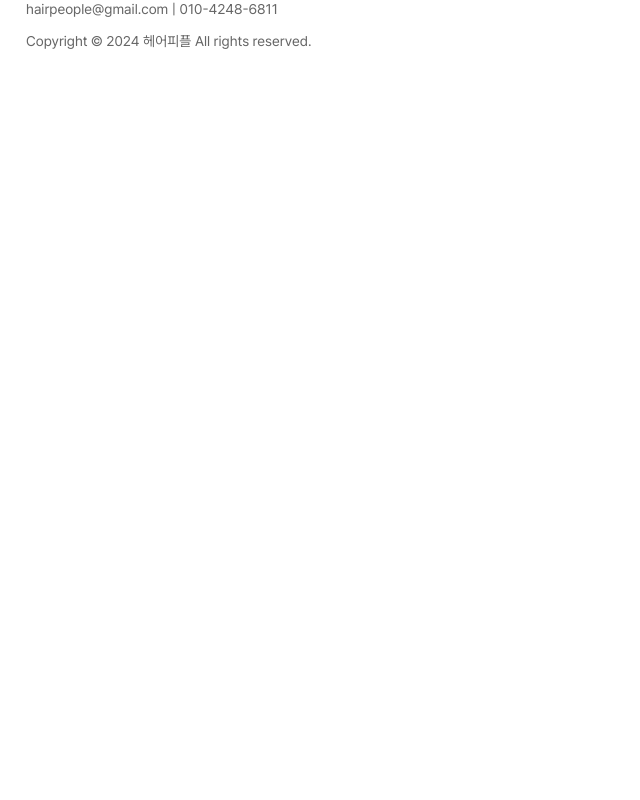
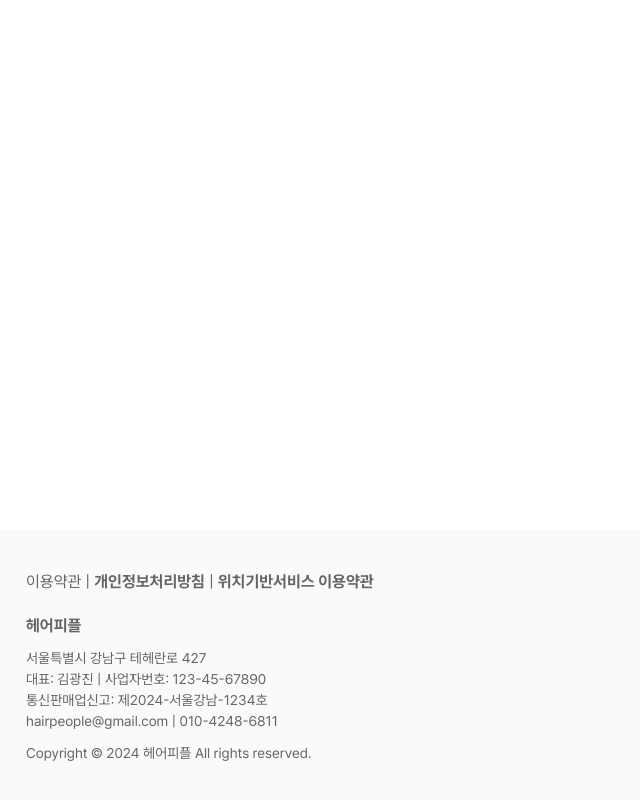
Before and after one commit to heygwangjin/hirehair, a SvelteKit app: page / in a window 1280 px wide. Shown: the part 270-1070 px from the top of the page, without its empty margins (0-640 px from the left). Before the commit the page ends 800 px from the top, so only its background shows below. Built offline with nearby package versions, Linux system fonts and the light colour scheme; no server answers.

Commit message:
style: fix layout broken
* fix: fix layout issue (footer)

* refactor: move footer to layout

```diff
--- a/src/lib/components/Shell.svelte
+++ b/src/lib/components/Shell.svelte
@@ -9,11 +9,13 @@ The main shell of the application. It provides a slot for the top navigation, th
 	let {
 		nav_visible = true,
 		top_nav,
-		children
+		children,
+		footer
 	}: {
 		nav_visible?: boolean;
 		top_nav?: Snippet;
 		children?: Snippet;
+		footer?: Snippet;
 	} = $props();
 </script>
 
@@ -27,13 +29,15 @@ The main shell of the application. It provides a slot for the top navigation, th
 	{@render children?.()}
 </main>
 
+{@render footer?.()}
+
 <style>
 	main {
 		position: relative;
 		margin: 0 auto;
 		padding: var(--hp-page-padding-block) var(--hp-page-padding-side);
 		height: 100%;
+		min-height: fit-content; /* Prevents the footer from sticking to the bottom */
 		max-width: var(--hp-page-max-width);
-		margin: 0 auto;
 	}
 </style>
--- a/src/lib/styles/tokens/dimensions.css
+++ b/src/lib/styles/tokens/dimensions.css
@@ -6,6 +6,10 @@
 	--hp-border-radius: 0.5rem;
 	--hp-border-radius-inner: 0.25rem;
 	--hp-page-max-width: 126rem;
-	--hp-page-content-width: 76rem;
+	--hp-footer-padding-block: 2rem;
 	--hp-banner-height: 0px;
+
+	@media screen and (min-width: 1024px) {
+		--hp-footer-padding-block: 4rem;
+	}
 }
--- a/src/routes/+layout.svelte
+++ b/src/routes/+layout.svelte
@@ -2,6 +2,7 @@
 	import '$lib/styles/index.css';
 	import Shell from '$lib/components/Shell.svelte';
 	import Nav from '$lib/nav/Nav.svelte';
+	import Footer from './_home/Footer.svelte';
 
 	let { data, children: layout_children } = $props();
 </script>
@@ -21,4 +22,8 @@
 	{#snippet children()}
 		{@render layout_children()}
 	{/snippet}
+
+	{#snippet footer()}
+		<Footer />
+	{/snippet}
 </Shell>
--- a/src/routes/+page.svelte
+++ b/src/routes/+page.svelte
@@ -1,7 +1,3 @@
-<script lang="ts">
-	import Footer from './_home/Footer.svelte';
-</script>
-
 <svelte:head>
 	<title>헤어피플 | 미용사 구인 구직 사이트</title>
 
@@ -13,5 +9,4 @@
 
 <div>
 	<h1 class="visually-hidden">헤어피플</h1>
-	<Footer />
 </div>
--- a/src/routes/_home/Footer.svelte
+++ b/src/routes/_home/Footer.svelte
@@ -1,8 +1,5 @@
-<script lang="ts">
-	import Section from '$lib/components/Section.svelte';
-</script>
-
-<Section>
+<footer>
+	<div class="inner">
 		<div class="policy">
 			<a href="/policy/tos">이용약관</a>
 			<span>|</span>
@@ -31,9 +28,14 @@
 			</div>
 			<span class="copyright">Copyright © 2024 헤어피플 All rights reserved.</span>
 		</address>
-</Section>
+	</div>
+</footer>
 
 <style>
+	footer {
+		background: var(--hp-bg-3);
+	}
+
 	address {
 		display: flex;
 		flex-direction: column;
@@ -60,6 +62,13 @@
 		strong {
 			font-weight: bold;
 		}
+	}
+
+	.inner {
+		padding: var(--hp-footer-padding-block) var(--hp-page-padding-side)
+			calc(var(--hp-nav-height) + 2rem) var(--hp-page-padding-side);
+		max-width: var(--hp-page-max-width);
+		margin: 0 auto;
 	}
 
 	.copyright {
@@ -89,5 +98,9 @@
 			text-align: left;
 			font-size: var(--hp-font-size-body);
 		}
+
+		.inner {
+			padding: var(--hp-footer-padding-block) var(--hp-page-padding-side);
+		}
 	}
 </style>
```
Lines whose indentation alone changed are shown as unchanged.
